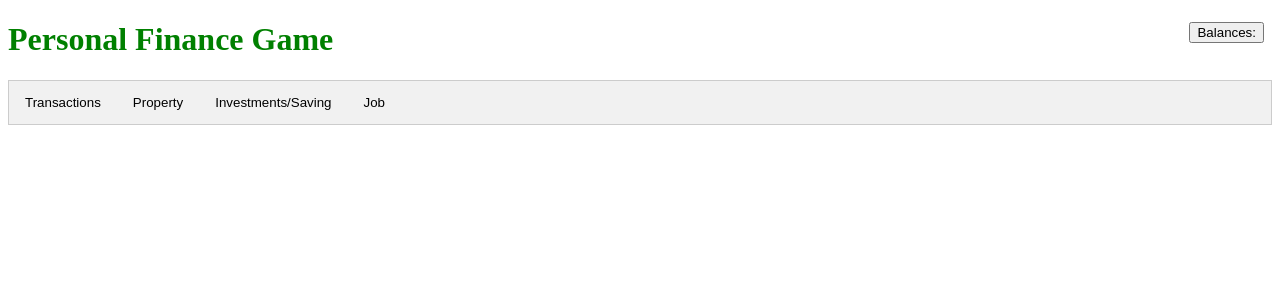
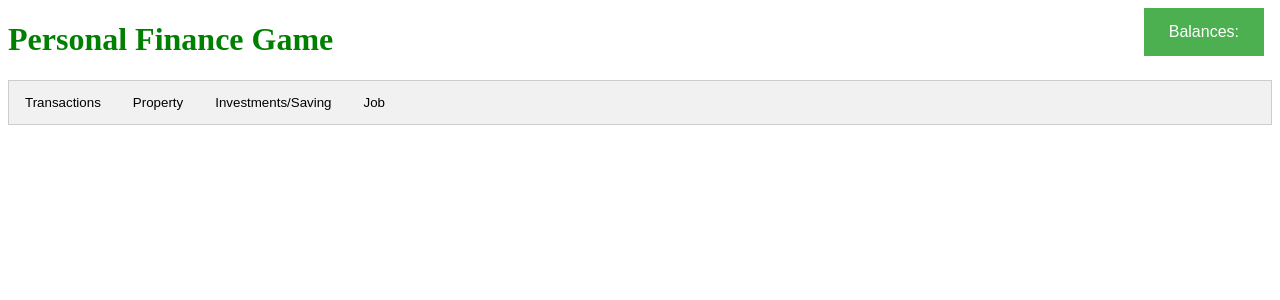
Before and after one commit to helenjhuh/PersonalFi, a Django app: template pfgame/templates/personalfi.html in a window 1280 px wide. Shown: the top 300 px of the page. Run offline with Django 3.2, Linux system fonts and the light colour scheme; the template is opened without the code that fills it, so the values that code supplies are empty.

Commit message:
balances button final

```diff
--- a/pfgame/templates/personalfi.html
+++ b/pfgame/templates/personalfi.html
@@ -80,7 +80,7 @@
     <h1>
 <span style="color:green">Personal Finance Game</span>
 <div class= "topright">
-<button class='btn btn-success pull-right'>
+<button class='button'>
     Balances:
           </button>
 </div>
```
